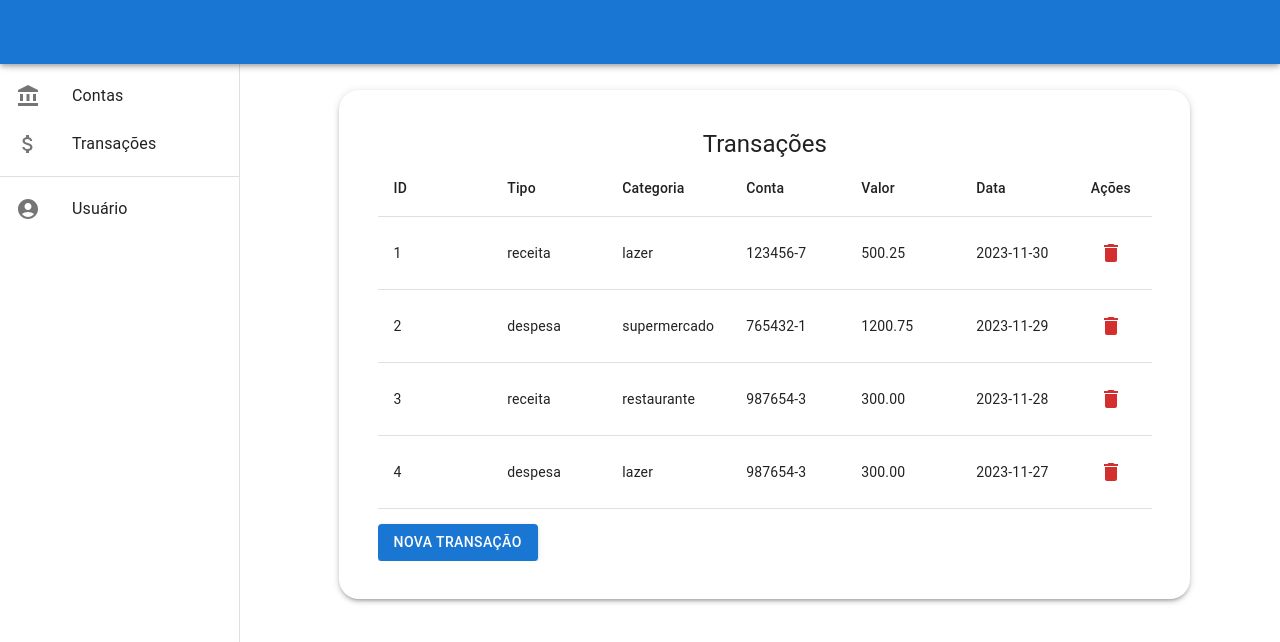
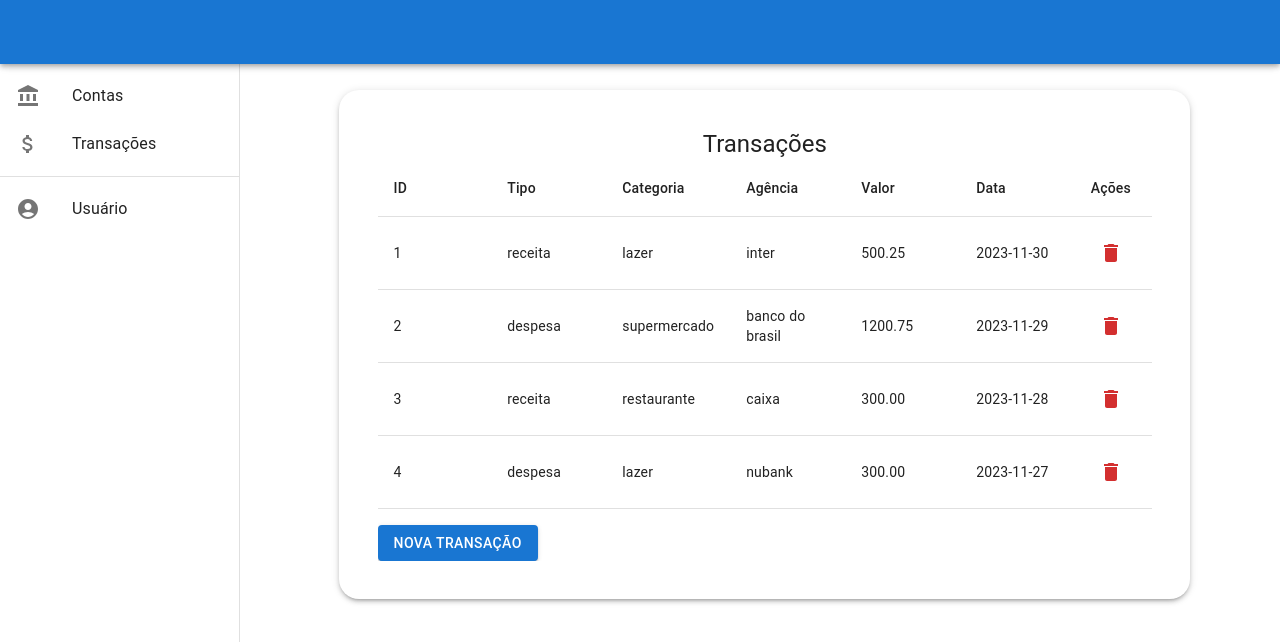
Before and after one commit to gabrielvaladao13/TP_ENG_SOFTWARE_2, a React (Create React App) app in the folder frontend/: page /transactions in a window 1280 px wide. Shown: the top 642 px of the page. Built offline with nearby package versions, Linux system fonts and the light colour scheme.

Commit message:
Algumas correções

```diff
--- a/frontend/public/index.html
+++ b/frontend/public/index.html
@@ -2,7 +2,7 @@
 <html lang="en">
   <head>
     <meta charset="utf-8" />
-    <link rel="icon" type="image/svg+xml" href="./src/asserts/LogoIcon.svg" />
+    <link rel="icon" type="image/svg+xml" href="../src/asserts/LogoIcon.svg" />
     <meta name="viewport" content="width=device-width, initial-scale=1" />
     <title>Finance</title>
   </head>
--- a/frontend/src/components/NewTransactionDialog.jsx
+++ b/frontend/src/components/NewTransactionDialog.jsx
@@ -12,11 +12,15 @@ import {
   MenuItem,
 } from '@mui/material';
 
+import Logo from '../asserts/Logo.svg';
+
+
+
 const NewTransactionDialog = ({ open, onClose, onConfirm, nextTransactionId }) => {
   const [newTransaction, setNewTransaction] = useState({
     type: 'receita',
     category: '',
-    account: '',
+    agency: '',
     value: '',
     date: '',
   });
@@ -53,9 +57,9 @@ const NewTransactionDialog = ({ open, onClose, onConfirm, nextTransactionId }) =
         <TextField
           margin="normal"
           fullWidth
-          label="Conta"
-          value={newTransaction.account}
-          onChange={(e) => handleFieldChange('account', e.target.value)}
+          label="Agência"
+          value={newTransaction.agency}
+          onChange={(e) => handleFieldChange('agency', e.target.value)}
         />
         <TextField
           margin="normal"
@@ -74,7 +78,7 @@ const NewTransactionDialog = ({ open, onClose, onConfirm, nextTransactionId }) =
       </DialogContent>
       <DialogActions>
         <Button onClick={onClose}>Cancelar</Button>
-        <Button onClick={handleConfirm}  variant="contained" color="primary">
+        <Button onClick={handleConfirm}  variant="Agenciained" color="primary">
           Confirmar
         </Button>
       </DialogActions>
--- a/frontend/src/pages/Accounts.jsx
+++ b/frontend/src/pages/Accounts.jsx
@@ -140,7 +140,7 @@ const Accounts = () => {
         open={deleteConfirmation.open}
         onCancel={handleCancelDelete}
         onConfirm={handleConfirmDelete}
-        itemText={`a conta com ID ${deleteConfirmation.account?.id}`}
+        itemText={`a conta ${deleteConfirmation.account?.conta}`}
       />
 
       <NewAccountDialog
--- a/frontend/src/pages/Login.jsx
+++ b/frontend/src/pages/Login.jsx
@@ -17,6 +17,11 @@ const StyledPaper = styled(Paper)({
 const StyledForm = styled('form')({
     width: '100%',
     marginTop: (theme) => theme.spacing(1),
+});
+
+const LogoImage = styled('img')({
+    width: '50%',
+    marginBottom: '20px',
 });
 
 
@@ -41,7 +46,7 @@ const Login = () => {
             alert('Por favor, preencha todos os campos.');
             return;
         }
-        axios.post('/api/usuarios/login', { email, password }).then((res) => navigate('/accounts'))
+        axios.post('/api/usuarios/login', { email, password }, { withCredentials: true }).then((res) => navigate('/accounts'))
             .catch((err) => alert('Login Failed.'));
 
     }
--- a/frontend/src/pages/Transactions.jsx
+++ b/frontend/src/pages/Transactions.jsx
@@ -29,10 +29,10 @@ const StyledPaper = styled(Paper)({
 });
 
 const transactionData = [
-    { id: 1, type: 'receita', category: 'lazer', account: '123456-7', value: 500.25, date: '2023-11-30' },
-    { id: 2, type: 'despesa', category: 'supermercado', account: '765432-1', value: 1200.75, date: '2023-11-29' },
-    { id: 3, type: 'receita', category: 'restaurante', account: '987654-3', value: 300.0, date: '2023-11-28' },
-    { id: 4, type: 'despesa', category: 'lazer', account: '987654-3', value: 300.0, date: '2023-11-27' },
+    { id: 1, type: 'receita', category: 'lazer', agency: 'inter', value: 500.25, date: '2023-11-30' },
+    { id: 2, type: 'despesa', category: 'supermercado', agency: 'banco do brasil', value: 1200.75, date: '2023-11-29' },
+    { id: 3, type: 'receita', category: 'restaurante', agency: 'caixa', value: 300.0, date: '2023-11-28' },
+    { id: 4, type: 'despesa', category: 'lazer', agency: 'nubank', value: 300.0, date: '2023-11-27' },
 ];
 
 const Transactions = () => {
@@ -101,7 +101,7 @@ const Transactions = () => {
                             <TableCell>ID</TableCell>
                             <TableCell>Tipo</TableCell>
                             <TableCell>Categoria</TableCell>
-                            <TableCell>Conta</TableCell>
+                            <TableCell>Agência</TableCell>
                             <TableCell>Valor</TableCell>
                             <TableCell>Data</TableCell>
                             <TableCell>Ações</TableCell>
@@ -113,7 +113,7 @@ const Transactions = () => {
                                 <TableCell style={{ width: '15%' }}>{transaction.id}</TableCell>
                                 <TableCell style={{ width: '15%' }}>{transaction.type}</TableCell>
                                 <TableCell style={{ width: '15%' }}>{transaction.category}</TableCell>
-                                <TableCell style={{ width: '15%' }}>{transaction.account}</TableCell>
+                                <TableCell style={{ width: '15%' }}>{transaction.agency}</TableCell>
                                 <TableCell style={{ width: '15%' }}>{transaction.value.toFixed(2)}</TableCell>
                                 <TableCell style={{ width: '15%' }}>{transaction.date}</TableCell>
                                 <TableCell style={{ width: '10%' }}>
```
